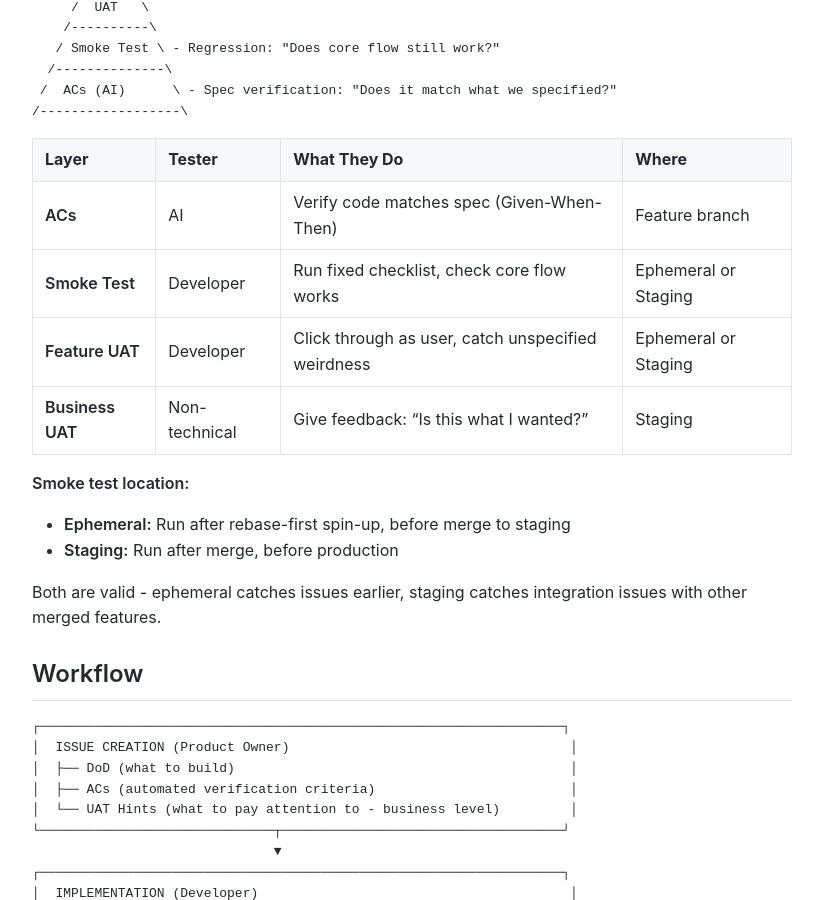
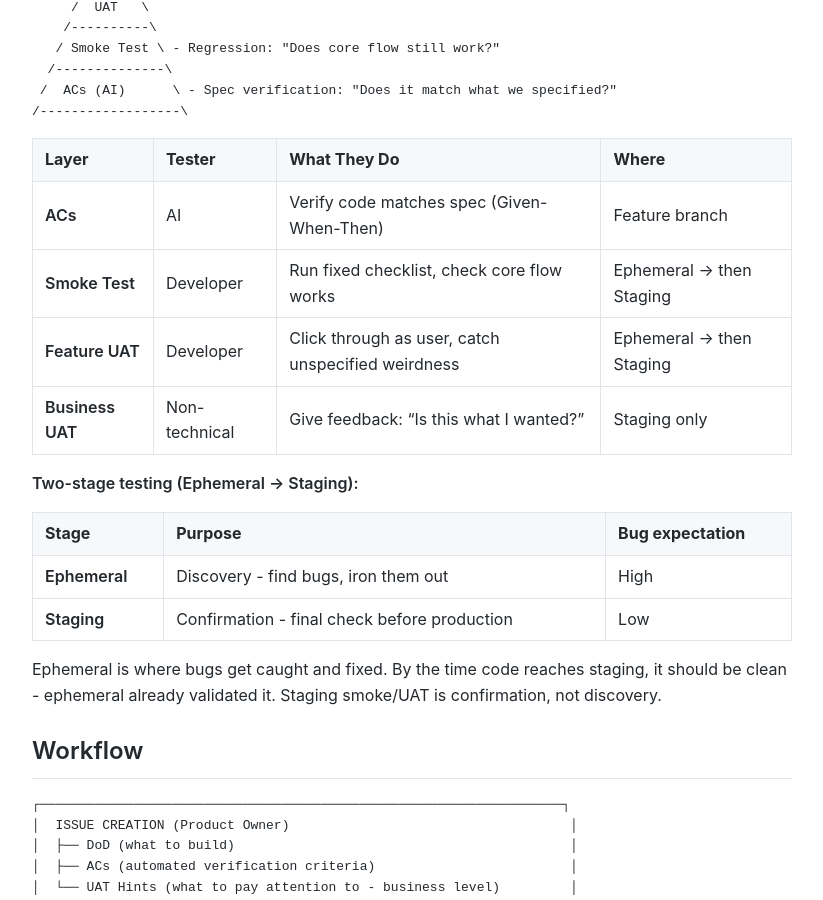
Before and after one commit to MariusWilsch/public-wilsch-ai-pages, a Jekyll site: the page built from global/staging-uat-workflow.md, in a window 1280 px wide and 900 px high, scrolled down 2201 px. Shown: the whole window, without its empty margins (228-1051 px from the left). Built offline with Jekyll 4.4.1, drawn with Linux system fonts in a browser that asks for light colours; our own code applies the rules of GitHub Pages for plain Markdown files.

Commit message:
Sync from hippocampus 2026-01-18

```diff
--- a/global/staging-uat-workflow.md
+++ b/global/staging-uat-workflow.md
@@ -86,15 +86,18 @@ The spec cannot anticipate:
 | Layer | Tester | What They Do | Where |
 |-------|--------|--------------|-------|
 | **ACs** | AI | Verify code matches spec (Given-When-Then) | Feature branch |
-| **Smoke Test** | Developer | Run fixed checklist, check core flow works | Ephemeral or Staging |
-| **Feature UAT** | Developer | Click through as user, catch unspecified weirdness | Ephemeral or Staging |
-| **Business UAT** | Non-technical | Give feedback: "Is this what I wanted?" | Staging |
+| **Smoke Test** | Developer | Run fixed checklist, check core flow works | Ephemeral → then Staging |
+| **Feature UAT** | Developer | Click through as user, catch unspecified weirdness | Ephemeral → then Staging |
+| **Business UAT** | Non-technical | Give feedback: "Is this what I wanted?" | Staging only |
 
-**Smoke test location:**
-- **Ephemeral:** Run after rebase-first spin-up, before merge to staging
-- **Staging:** Run after merge, before production
+**Two-stage testing (Ephemeral → Staging):**
 
-Both are valid - ephemeral catches issues earlier, staging catches integration issues with other merged features.
+| Stage | Purpose | Bug expectation |
+|-------|---------|-----------------|
+| **Ephemeral** | Discovery - find bugs, iron them out | High |
+| **Staging** | Confirmation - final check before production | Low |
+
+Ephemeral is where bugs get caught and fixed. By the time code reaches staging, it should be clean - ephemeral already validated it. Staging smoke/UAT is confirmation, not discovery.
 
 ## Workflow
 
```
